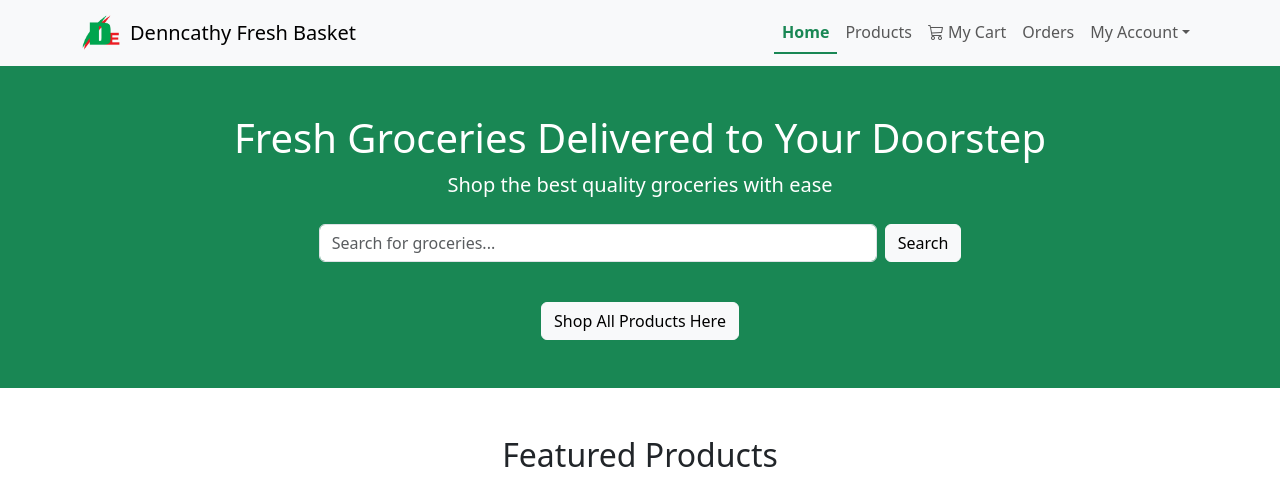
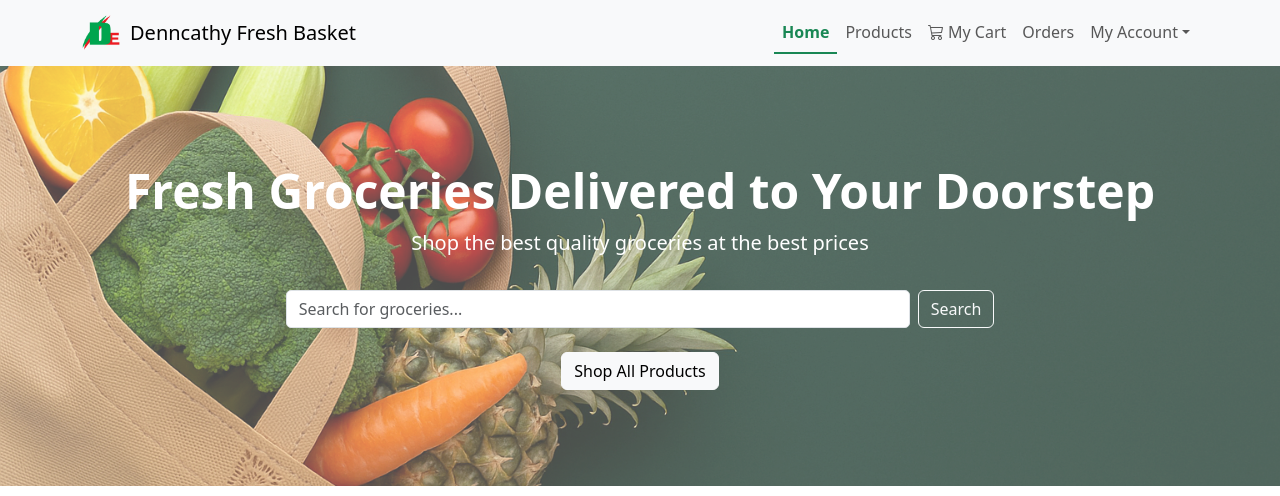
Before and after one commit to dmuchai/grocery-ecommerce, a Flask app: page / in a window 1280 px wide. Shown: the top 496 px of the page. Run offline with Flask 3, Linux system fonts and the light colour scheme; parts of the project's set-up code (start-up, migrations or seed data) failed here and were passed over.

Commit message:
adding a tags to products images

```diff
--- a/static/css/styles.css
+++ b/static/css/styles.css
@@ -3,6 +3,10 @@
     font-weight: 600;
     color: #198754 !important;
     border-bottom: 2px solid #198754;
+}
+
+.h1, h1 {
+    font-size: calc(1.375rem + 1.5vw);
 }
 
 /* Responsive tweaks */
@@ -15,6 +19,45 @@
     .navbar-brand {
         font-size: 1.5rem;
     }
+}
+
+.card-img-top {
+  aspect-ratio: 1 / 1;
+  object-fit: cover;
+}
+
+.hero-section {
+  height: 420px;
+  position: relative;
+  overflow: hidden;
+}
+
+.hero-bg {
+  width: 100%;
+  height: 100%;
+  object-fit: cover;
+  position: absolute;
+  top: 0;
+  left: 0;
+  opacity: 0.7;
+  z-index: 0;
+}
+
+.hero-overlay {
+  position: relative;
+  z-index: 1;
+  height: 100%;
+  padding: 0 1rem;
+  text-align: center;
+}
+
+.search-form input {
+  background: white;
+  border-radius: 5px;
+}
+
+#searchSuggestions {
+  z-index: 10;
 }
 
 /* Ensure space before footer if content is short */
--- a/templates/index.html
+++ b/templates/index.html
@@ -4,28 +4,22 @@
 
 {% block content %}
 <!-- Hero Section -->
-<header class="hero bg-success text-white text-center py-5">
-    <div class="container">
-        <h1>Fresh Groceries Delivered to Your Doorstep</h1>
-        <p class="lead">Shop the best quality groceries with ease</p>
+<header class="hero-section position-relative text-white text-center">
+    <img src="{{ url_for('static', filename='images/hero.jpg') }}" class="hero-bg" alt="Fresh grocery delivery" />
+    <div class="hero-overlay d-flex flex-column justify-content-center align-items-center">
+        <h1 class="display-5 fw-bold">Fresh Groceries Delivered to Your Doorstep</h1>
+        <p class="lead">Shop the best quality groceries at the best prices</p>
 
-        <!-- Search Bar -->
-        <div class="search-bar mt-4">
-            <form id="searchForm" class="d-flex justify-content-center position-relative">
-                <div class="position-relative w-50">
-                    <input type="text" id="searchInput" class="form-control" placeholder="Search for groceries...">
-                    <div id="searchSuggestions" class="list-group position-absolute w-100"></div>
-                </div>
-                <button type="submit" class="btn btn-light ms-2">Search</button>
-            </form>
-
-            <!-- Search Results Container -->
-            <div id="searchResults" class="container mt-4"></div>
-            <div id="pagination" class="mt-3"></div>
-        </div>
-
-        <!-- Shop Now Button -->
-        <a href="/products" class="btn btn-light mt-3">Shop All Products Here</a>
+        <!-- Search Form -->
+        <form id="searchForm" class="search-form d-flex mt-3 w-100 justify-content-center">
+            <div class="position-relative w-50">
+                <input type="text" id="searchInput" class="form-control" placeholder="Search for groceries..." />
+                <div id="searchSuggestions" class="list-group position-absolute w-100"></div>
+            </div>
+            <button type="submit" class="btn btn-outline-light ms-2">Search</button>
+        </form>
+        <!-- Primary CTA -->
+        <a href="/products" class="btn btn-light mt-4">Shop All Products</a>
     </div>
 </header>
 
@@ -37,7 +31,7 @@
         <div class="col-md-4">
             <div class="card">
                 <a href="/category/vegetables">
-                    <img src="{{ url_for('static', filename='images/vegetables.jpg') }}" class="card-img-top object-fit-cover" alt="Vegetables" loading="lazy" decoding="async" style="height: 200px;">
+                    <img src="{{ url_for('static', filename='images/vegetables.jpg') }}" class="card-img-top object-fit-cover" alt="Vegetables" loading="lazy" decoding="async";">
                 </a>
                 <div class="card-body">
                     <h5 class="card-title">
@@ -53,7 +47,7 @@
         <div class="col-md-4">
             <div class="card">
                 <a href="/category/fruits">
-                    <img src="{{ url_for('static', filename='images/fruits.jpg') }}" class="card-img-top object-fit-cover" alt="Fruits" loading="lazy" decoding="async" style="height: 200px;">
+                    <img src="{{ url_for('static', filename='images/fruits.jpg') }}" class="card-img-top object-fit-cover" alt="Fruits" loading="lazy" decoding="async";">
                 </a>
                 <div class="card-body">
                     <h5 class="card-title">
@@ -69,8 +63,7 @@
         <div class="col-md-4">
             <div class="card">
                 <a href="/category/eggs">
-                    <img src="{{ url_for('static', filename='images/eggs.jpg') }}" class="card-img-top object-fit-cover" alt="Eggs" loading="lazy" decoding="async" style="height: 200px;">
-                </a>
+                    <img src="{{ url_for('static', filename='images/eggs.jpg') }}" class="card-img-top object-fit-cover" alt="Eggs" loading="lazy" decoding="async"</a>
                 <div class="card-body">
                     <h5 class="card-title">
                         <a href="/category/eggs" class="text-decoration-none text-dark">Eggs</a>
--- a/templates/products.html
+++ b/templates/products.html
@@ -9,21 +9,23 @@
         {% for product in products %}
         <div class="col-md-3 col-sm-6 mb-4 d-flex align-items-stretch">
             <div class="card product-card h-100">
+		<a href="/products/{{ product.id }}">
              		<img src="{{ product.image_url or '/static/images/default.jpg' }}"
                      	class="card-img-top product-img"
                      	loading="lazy"
                      	decoding="async"
                      	style="height: 200px; width: 100%; object-fit: cover;"
                      	alt="{{ product.name }}">
+		</a>
                 <div class="card-body d-flex flex-column">
+			<a href="/products/{{ product.id }}" class="text-decoration-none text-dark">
 				<h5 class="card-title text-truncate" title="{{ product.name }}">{{ product.name }}</h5>
+			</a>
                     	<p class="card-text text-muted text-truncate" title="{{ product.description }}">
                         	{{ product.description[:50] }}...
                     	</p>
                     	<h6 class="text-success">Kshs {{ product.price }}</h6>
                     	<div class="mt-auto">
-                        <a href="/products/{{ product.id }}" class="btn btn-outline-primary btn-sm w-100 mb-2">View
-                            Details</a>
 				<button class="btn btn-success btn-sm w-100 add-to-cart" data-id="{{ product.id }}">Add to Cart</button>
 			</div>
 		</div>
```
Also changed, not shown: static/images/default.jpg (deleted), static/images/hero.jpg (added), 4 other files. Lines whose indentation alone changed are shown as unchanged.
